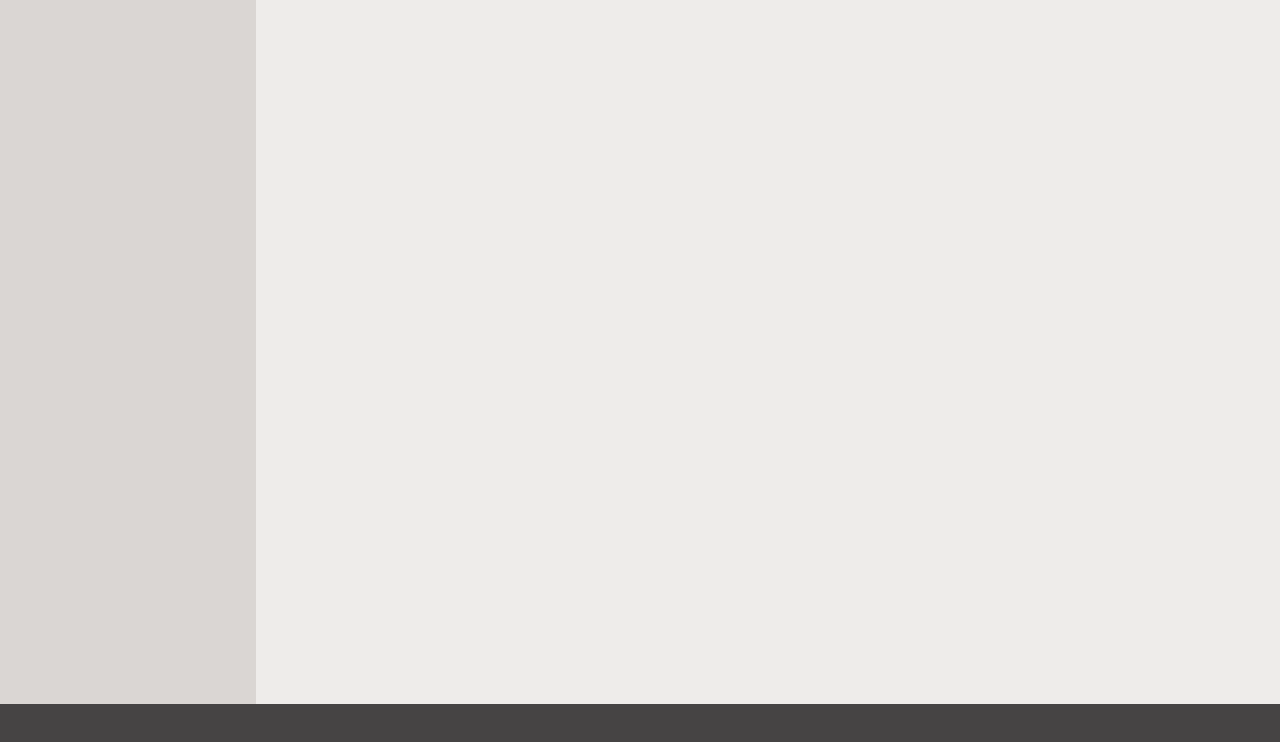
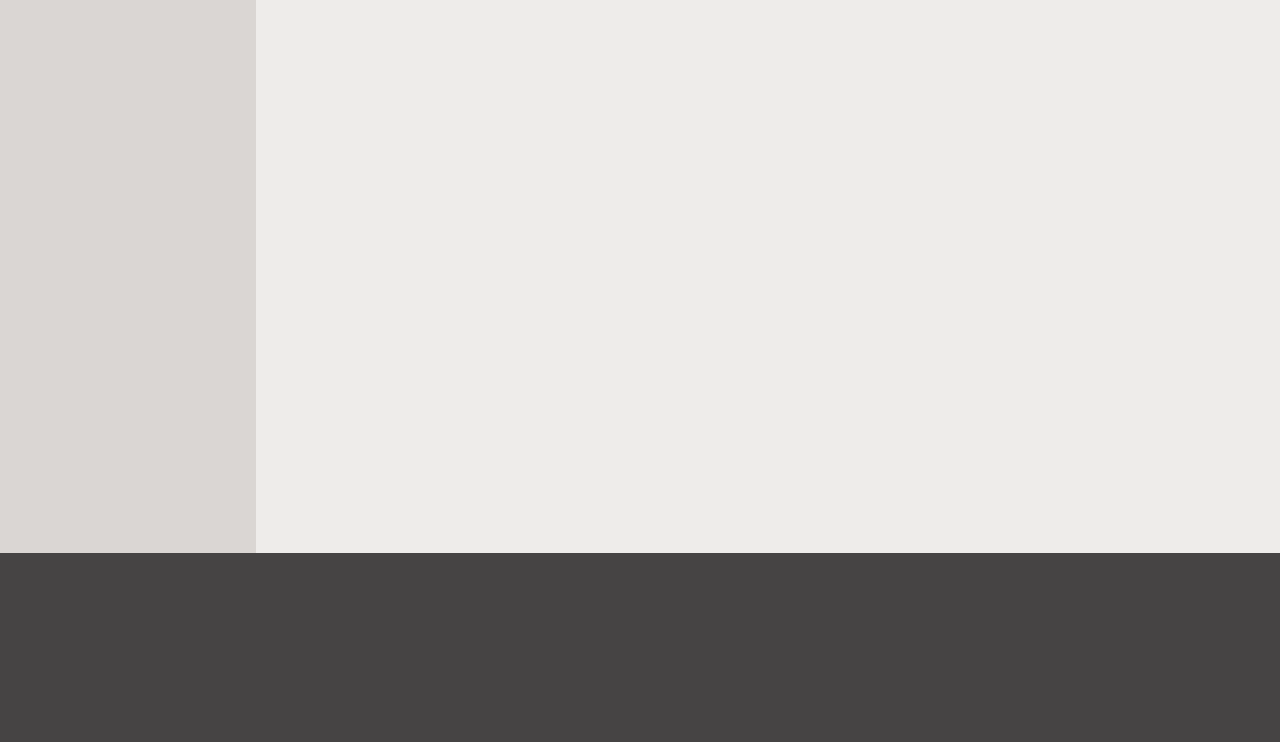
Before and after one commit to Davidg412/Project-ToDo-List, a website built with webpack: page dist/index.html in a window 1280 px wide. Shown: the part 208-950 px from the top of the page. After the commit the page ends 800 px from the top, so only its background shows below. Built offline with nearby package versions, Linux system fonts and the light colour scheme.

Commit message:
Remove overflow-Y scroll bar on smaller window

```diff
--- a/dist/index.html
+++ b/dist/index.html
@@ -21,6 +21,7 @@
       </h1>
       <h2 id="projects-container">Projects</h2>
       <div id="tasks-container"></div>
+      <div id="footer-container"></div>
     </div>
   </body>
 </html>
--- a/dist/style.css
+++ b/dist/style.css
@@ -1,5 +1,4 @@
 html {
-  /* footer support */
   min-height: 100%;
   background-color: #464444;
 }
@@ -7,10 +6,11 @@ html {
 /*Overall Page Container*/
 #page-container {
   display: grid;
-  /*Container to take up the entire view*/
-  min-height: 100%;
-  grid-template-rows: 1.5fr 8fr .5fr;
+  /*Container to take up the entire view. Max-height removed the overflow-Y scrollbar*/
+  max-height: 100%;
+  grid-template-rows: 1.5fr 8fr 0.5fr;
   grid-template-columns: 1fr 4fr;
+  position: ;
 }
 
 /*Header of Page*/
@@ -21,21 +21,28 @@ html {
   color: white;
   align-self: center;
   font-size: 3rem;
-  padding-left: .5em;
+  padding-left: 0.5em;
 }
 
 /*Project Container (Left Sidebar)*/
 #projects-container {
   grid-column-start: span 2;
+  grid-row-end: 3;
   background-color: #dad6d3;
-  color:black;
+  color: black;
   font-size: 2rem;
   padding-left: 1em;
   font-weight: bold;
 }
 
-
 /*Body Container for Tasks*/
 #tasks-container {
   background-color: #eeecea;
+  grid-area: 2 / 2 / 3 / 4;
 }
+
+/*Footer container (bottom of page)*/
+#footer-container {
+  background-color: #464444;
+  grid-area: 3 / 1 / 4 / span 3;
+}
```
